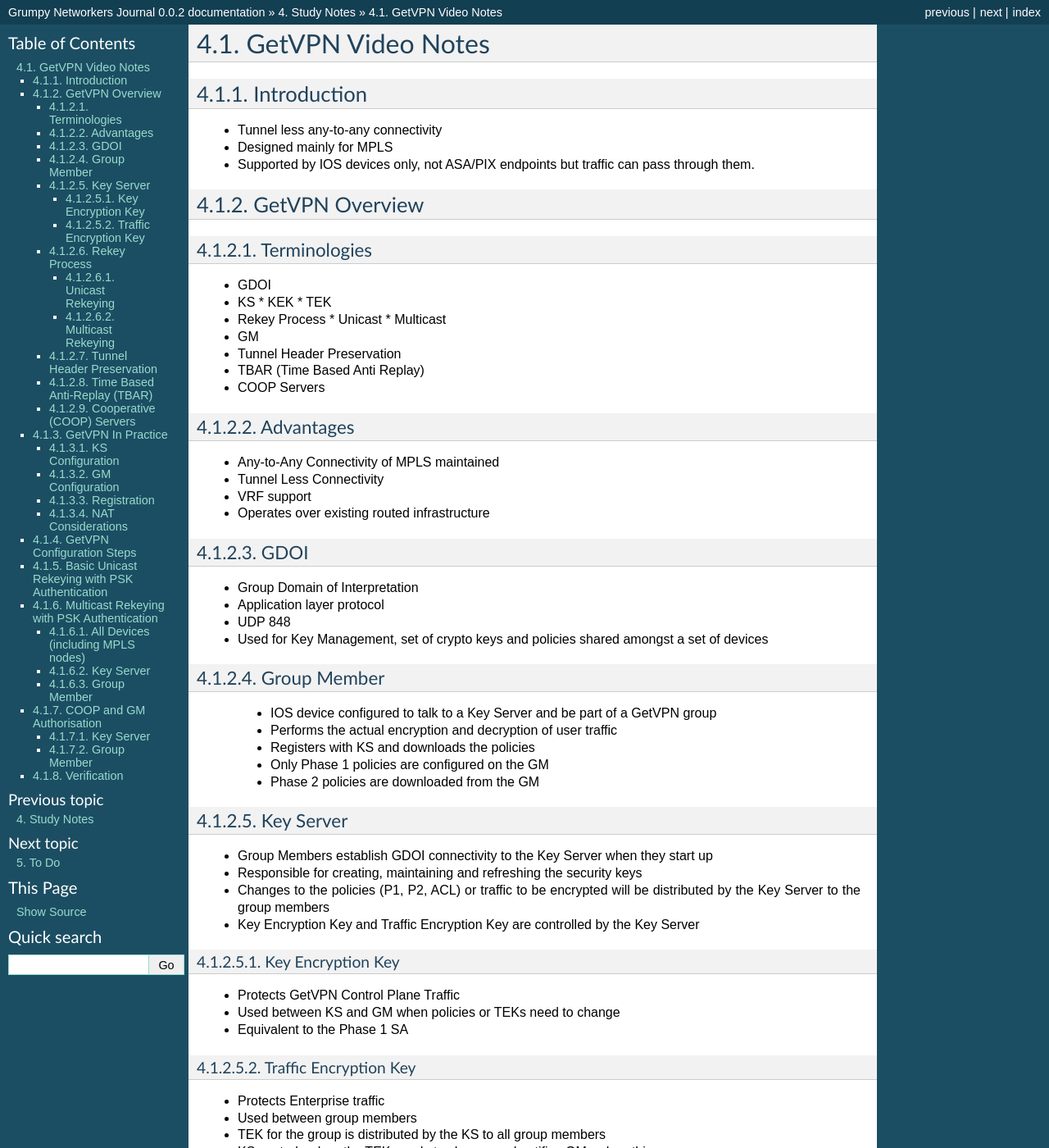
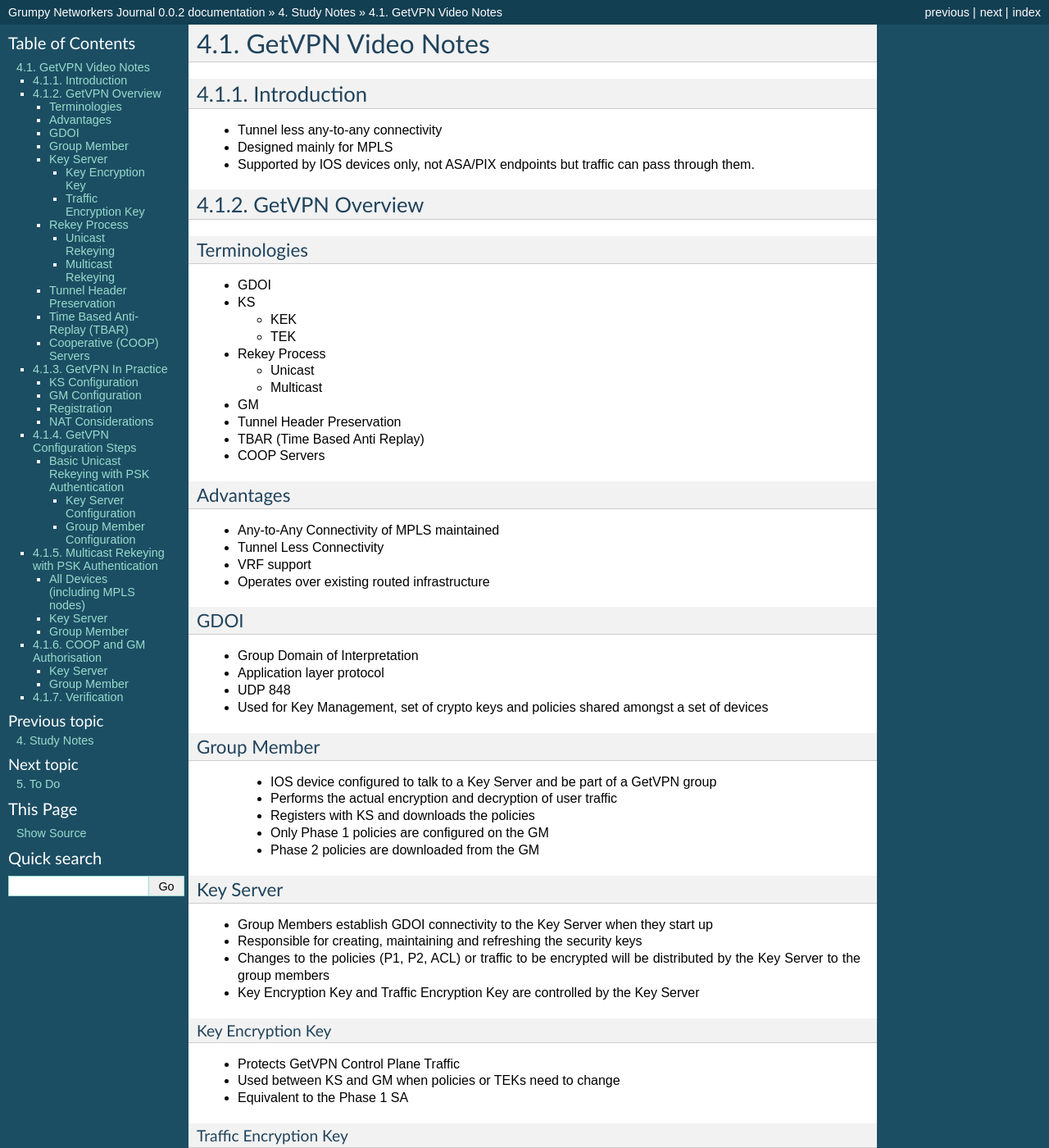
Before and after one commit to hdinthkld/gnj, a Sphinx documentation site: the page built from source/STUDY_NOTES/GETVPN_VIDEO_NOTES.rst, in a window 1280 px wide and 1400 px high. Shown: the whole window at 82% size. Built offline with Sphinx 7.4.7, drawn with Linux system fonts in a browser that asks for light colours; some of the changed text lies outside the part shown.

Commit message:
Amended heading numbering level

```diff
--- a/source/STUDY_NOTES/GETVPN_VIDEO_NOTES.rst
+++ b/source/STUDY_NOTES/GETVPN_VIDEO_NOTES.rst
@@ -19,11 +19,15 @@ Terminologies
 
 * GDOI
 * KS
+
   * KEK
   * TEK
+
 * Rekey Process
+
   * Unicast
   * Multicast
+
 * GM
 * Tunnel Header Preservation
 * TBAR (Time Based Anti Replay)
--- a/source/STUDY_NOTES/INDEX.rst
+++ b/source/STUDY_NOTES/INDEX.rst
@@ -4,8 +4,6 @@ Study Notes
 
 .. toctree::
    :titlesonly:
-   :numbered:
-   :maxdepth: 2
    :caption: Contents:
 
    GETVPN_VIDEO_NOTES
--- a/source/index.rst
+++ b/source/index.rst
@@ -15,8 +15,8 @@ The Grumpy Networkers Journal's
 
 .. toctree::
    :titlesonly:
-   :numbered:
-   :maxdepth: 2
+   :numbered: 3
+   :maxdepth: 3
    :caption: Contents:
 
    NETWORKING
```
Also changed, not shown: other parts of source/STUDY_NOTES/GETVPN_VIDEO_NOTES.rst (+2 -2 lines).
